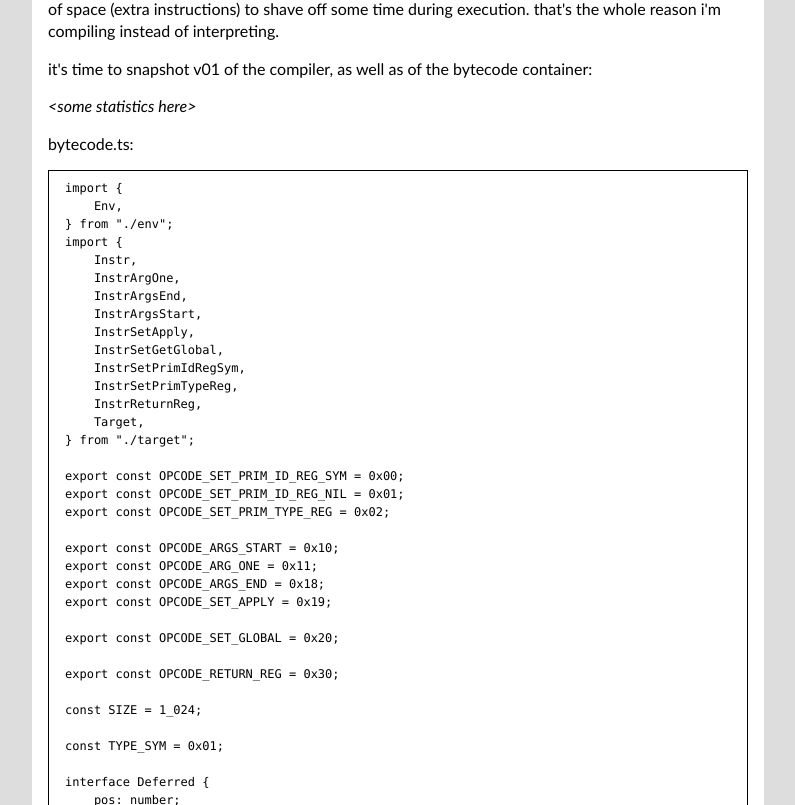
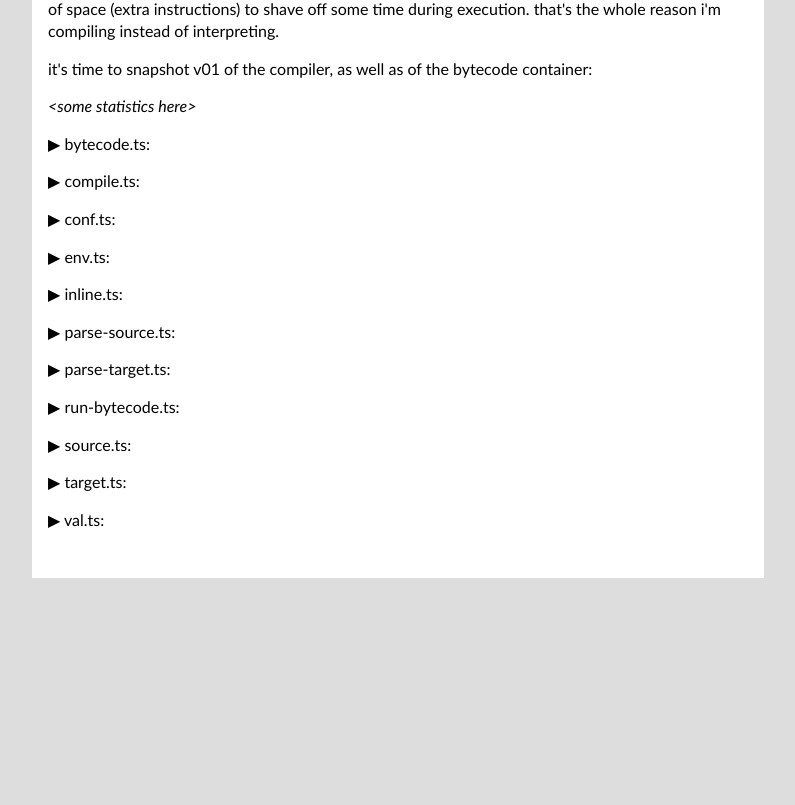
Before and after one commit to masak/syntax-driven, a React (Create React App) app: page / in a window 1280 px wide. Shown: the part 1615-2420 px from the top of the page, without its empty margins (242-1037 px from the left). After the commit the page ends 2193 px from the top, so only its background shows below. Built offline with nearby package versions, Linux system fonts and the light colour scheme.

Commit message:
Implement hide/show for the code
The default is "hide".

```diff
--- a/src/components/SourceListing.js
+++ b/src/components/SourceListing.js
@@ -1,4 +1,5 @@
 import React from 'react';
+import { useState } from 'react';
 
 function stripSurroundingEmpty(s) {
     return s.replace(/^( )*\n/, "").replace(/\n( )*$/, "");
@@ -24,14 +25,32 @@ function deindent(s) {
     ).join("\n");
 }
 
+const rightPointingTriangle = "\u25B6";
+const downPointingTriangle = "\u25BC";
+
+const VISIBLE = {};
+const HIDDEN = { display: "none" };
+
 const SourceListing = (props) => {
+    let [expanded, setExpanded] = useState(false);
+
     let sourceText = stripSurroundingEmpty(props.sourceText);
     sourceText = deindent(sourceText);
 
+    function handleClick() {
+        setExpanded(!expanded);
+    }
+
     return (
       <div class="source-listing">
-        <p>{props.fileName}:</p>
-        <pre class="source-listing"><code>{sourceText}</code></pre>
+        <p onClick={handleClick}>
+          {expanded ? downPointingTriangle : rightPointingTriangle}
+          {" "}
+          {props.fileName}:
+        </p>
+        <pre class="source-listing" style={expanded ? VISIBLE : HIDDEN}>
+          <code>{sourceText}</code>
+        </pre>
       </div>
     );
 };
```
